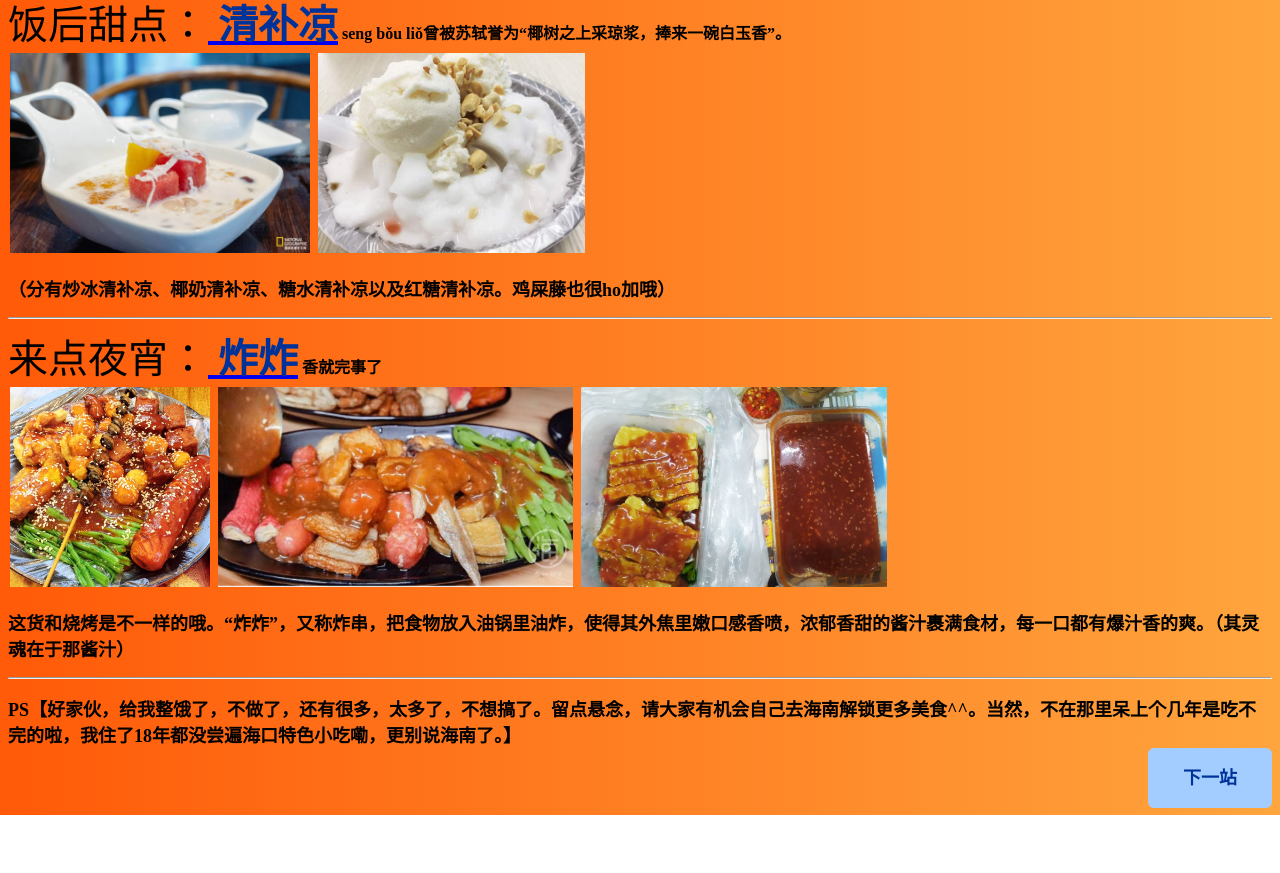
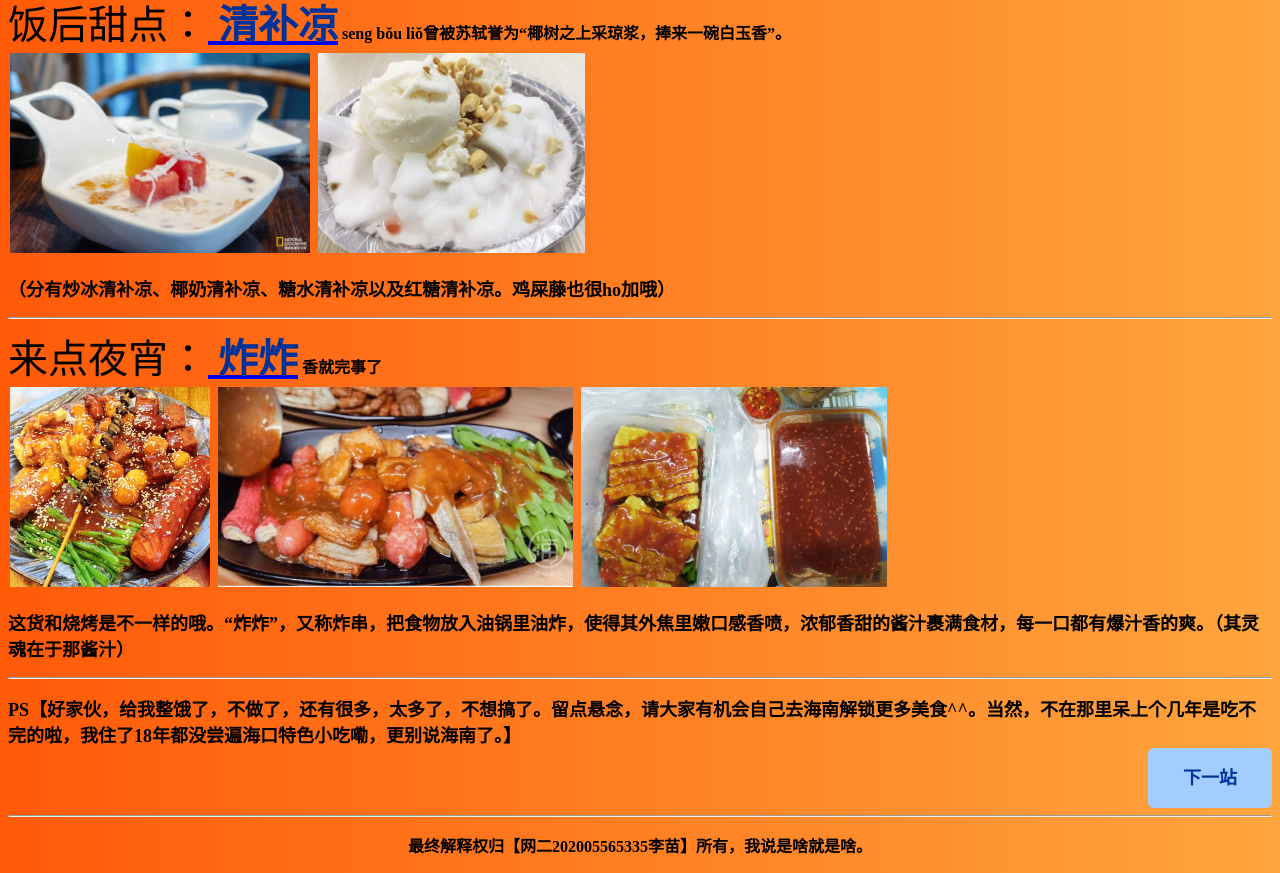
Before and after one commit to DaphnyKovan/DaphnyKovan.github.io, a plain HTML site: page hometown/第二站.html in a window 1280 px wide. Shown: the part 1292-2165 px from the top of the page. Before the commit the page ends 2107 px from the top, so only its background shows below. Drawn offline with Linux system fonts and the light colour scheme.

Commit message:
Update 第二站.html

```diff
--- a/hometown/第二站.html
+++ b/hometown/第二站.html
@@ -95,6 +95,10 @@
 
 		<div align="right"><a href="没到终点的终点站.html" class="one"><span style="color: #003399;"><b>下一站</b></span></a></div>
 		<br />
+		<hr />
+		<p align="center" style="color: #000000;">
+		<font size="3" ><b>最终解释权归【网二202005565335李苗】所有，我说是啥就是啥。</b></font>
+		</p>
 
 
 
```
